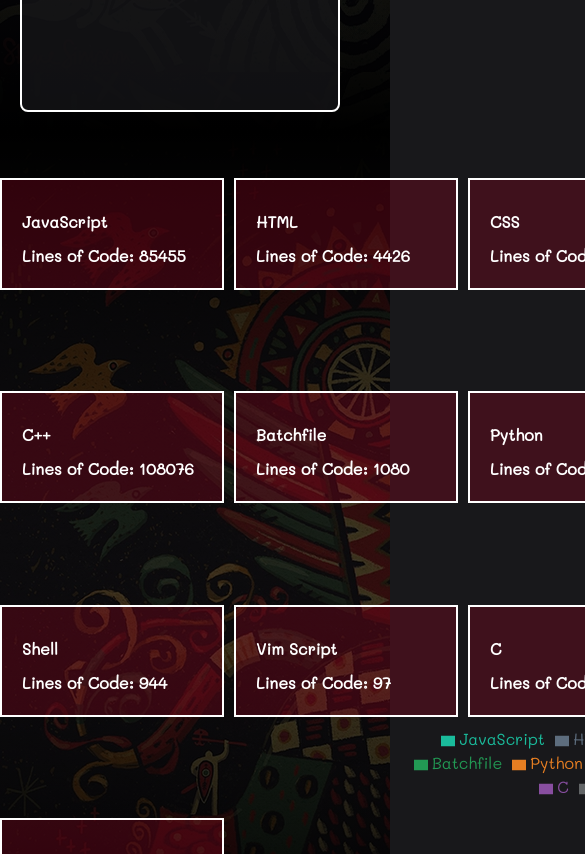
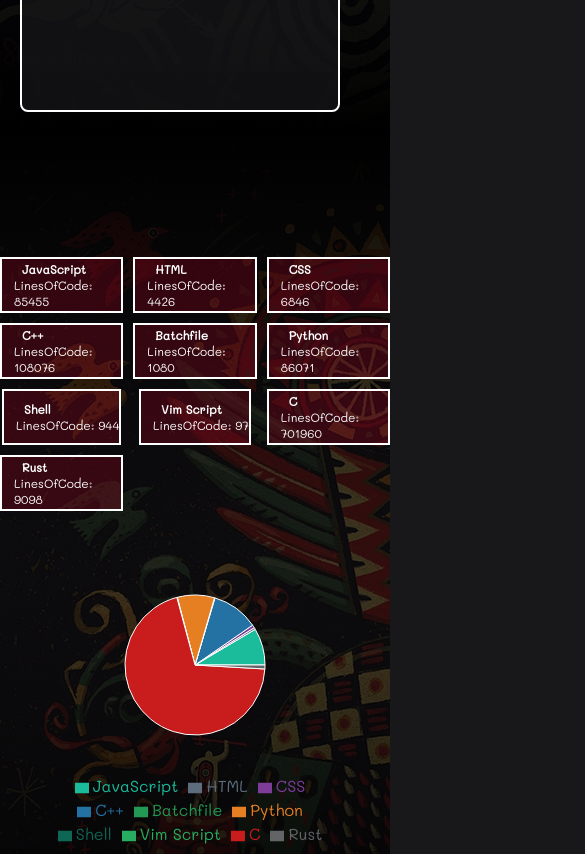
Before and after one commit to surbhitt/valholl, a React (Vite) app: page / in a window 390 px wide. Shown: the part 2680-3534 px from the top of the page, 585 px wide, since content can reach past the window. Built offline with nearby package versions, Linux system fonts and the light colour scheme.

Commit message:
techstack fixed

```diff
--- a/src/components/pieChart.jsx
+++ b/src/components/pieChart.jsx
@@ -21,17 +21,56 @@ const ChartComponent = (props) => {
 
   const colors = generateColors(props.gridItems); // Generate unique colors
   */
+  const chartDimen = {
+    xs: 300,
+    sm: 400,
+    md: 500,
+    lg: 600,
+  };
+  const chartRad = {
+    xs: 70,
+    sm: 100,
+    md: 120,
+    lg: 150,
+  };
+  // Determine the height based on the current breakpoint
+  const getChartDimen = () => {
+    const screenWidth = window.innerWidth;
+    if (screenWidth >= 1200) {
+      return chartDimen.lg;
+    } else if (screenWidth >= 992) {
+      return chartDimen.md;
+    } else if (screenWidth >= 768) {
+      return chartDimen.sm;
+    } else {
+      return chartDimen.xs;
+    }
+  };
+  const getChartRad = () => {
+    const screenWidth = window.innerWidth;
+    if (screenWidth >= 1200) {
+      return chartRad.lg;
+    } else if (screenWidth >= 992) {
+      return chartRad.md;
+    } else if (screenWidth >= 768) {
+      return chartRad.sm;
+    } else {
+      return chartRad.xs;
+    }
+  };
 
-  const colors = ['#1ABC9C', '#5D6D7E', '#7D3C98', '#2471A3', '#229954', '#E67E22', '#0E6655', '#27AE60', '#884EA0', '#626567'];
+  const colors = ['#1ABC9C', '#5D6D7E', '#7D3C98', '#2471A3', '#229954', '#E67E22', '#0E6655', '#27AE60', '#C91C1C', '#626567'];
+  const chartDimension = getChartDimen();
+  const chartRadius = getChartRad();
   return (
-    <PieChart width={400} height={500}>
+    <PieChart width={chartDimension} height={chartDimension}>
       <Pie
         data={props.gridItems}
         dataKey="loc"
         nameKey="title"
         cx="50%"
         cy="50%"
-        outerRadius={150}
+        outerRadius={chartRadius}
         fill="#8884d8"
       >
         {props.gridItems.map((entry, index) => (
--- a/src/components/styles.css
+++ b/src/components/styles.css
@@ -198,24 +198,8 @@ table {
 .grid-item {
   --tw-bg-opacity: 0.3;
   background-color: rgb(156 4 36 / var(--tw-bg-opacity));
-  padding: 20px;
   border: solid;
   border-width: 2px;
-}
-
-.grid-item img {
-  width: 100%;
-  height: auto;
-  border-radius: 4px;
-}
-
-.grid-item h3 {
-  margin: 10px 0;
-}
-
-.grid-item p {
-  font-size: 14px;
-  color: #666;
 }
 
 .techst-section {
--- a/src/components/techstack.jsx
+++ b/src/components/techstack.jsx
@@ -65,16 +65,16 @@ const TechStack = () => {
 	populateGrid();
 
 	return (
-	<div className="techst-section relative flex items-center justify-evenly">
-		<div className="grid-container md:h-3/5 md:w-5/6 lg:w-1/2">
+	<div className="techst-section relative flex items-center justify-evenly xs:flex-col lg:flex-row">
+		<div className="grid-container xs:h-1/5 md:h-3/5 md:w-5/6 lg:w-1/2">
     	  {gridItems.map((item) => (
-    	    <div className="grid-item w-56 text-white font-semibold" key={item.id}>
-    	      <h3>{item.title}</h3>
-			  <div>Lines of Code: {item.loc}</div>
+    	    <div className="grid-item flex flex-col justify-center xs:text-xs md:text-base xs:h-14 md:h-20 lg:h-32 md:w-52 text-white" key={item.id}>
+    	      <h3 className="font-extrabold ml-5">{item.title}</h3>
+			  <div className="ml-3">LinesOfCode: {item.loc}</div>
 			</div>
     	  ))}
     	</div>
-		<ChartComponent gridItems={gridItems} className="hidden" />
+		<ChartComponent gridItems={gridItems} />
 	</div>
   );
 };
```
Also changed, not shown: 4 other files (tests, documents, lock files or other folders).
